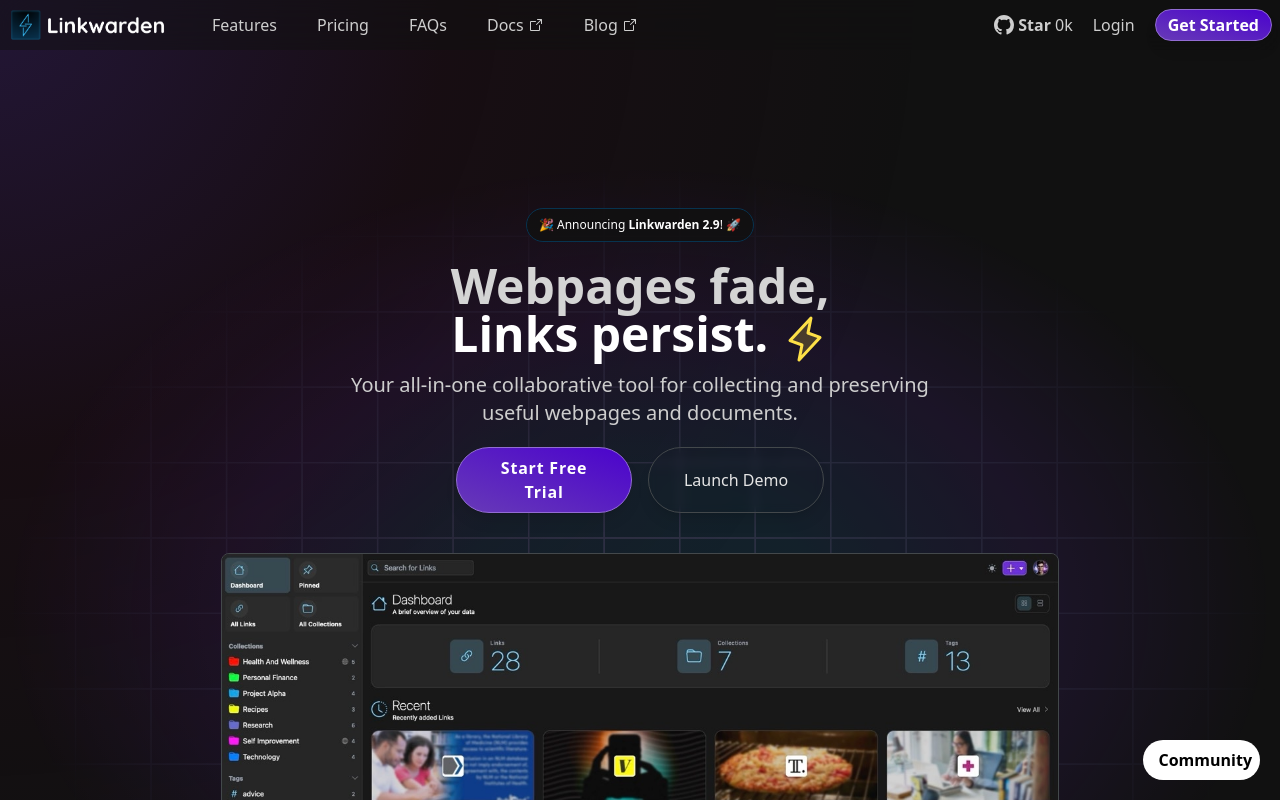
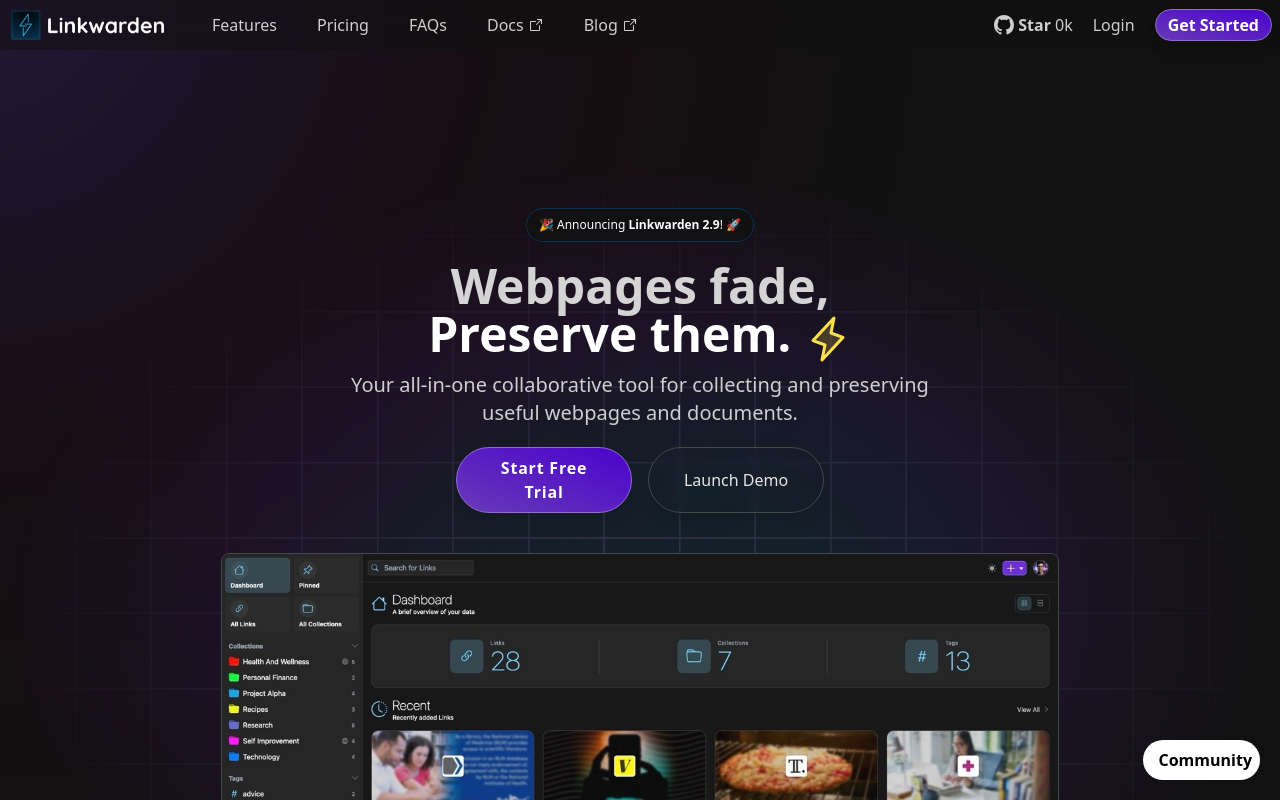
Before and after one commit to linkwarden/website, a Next.js app: page / in a window 1280 px wide. Shown: the top 800 px of the page. Built offline with nearby package versions, Linux system fonts and the light colour scheme.

Commit message:
new headline

```diff
--- a/components/Homepage/Showcase.tsx
+++ b/components/Homepage/Showcase.tsx
@@ -29,7 +29,7 @@ export default function Showcase() {
             Webpages fade,
           </p>
           <p className="sm:text-5xl text-4xl text-center max-w-4xl font-bold relative z-10 ">
-            Links persist.{" "}
+            Preserve them.{" "}
             <Lightning
               className="inline-block text-yellow-300"
               weight="duotone"
```
